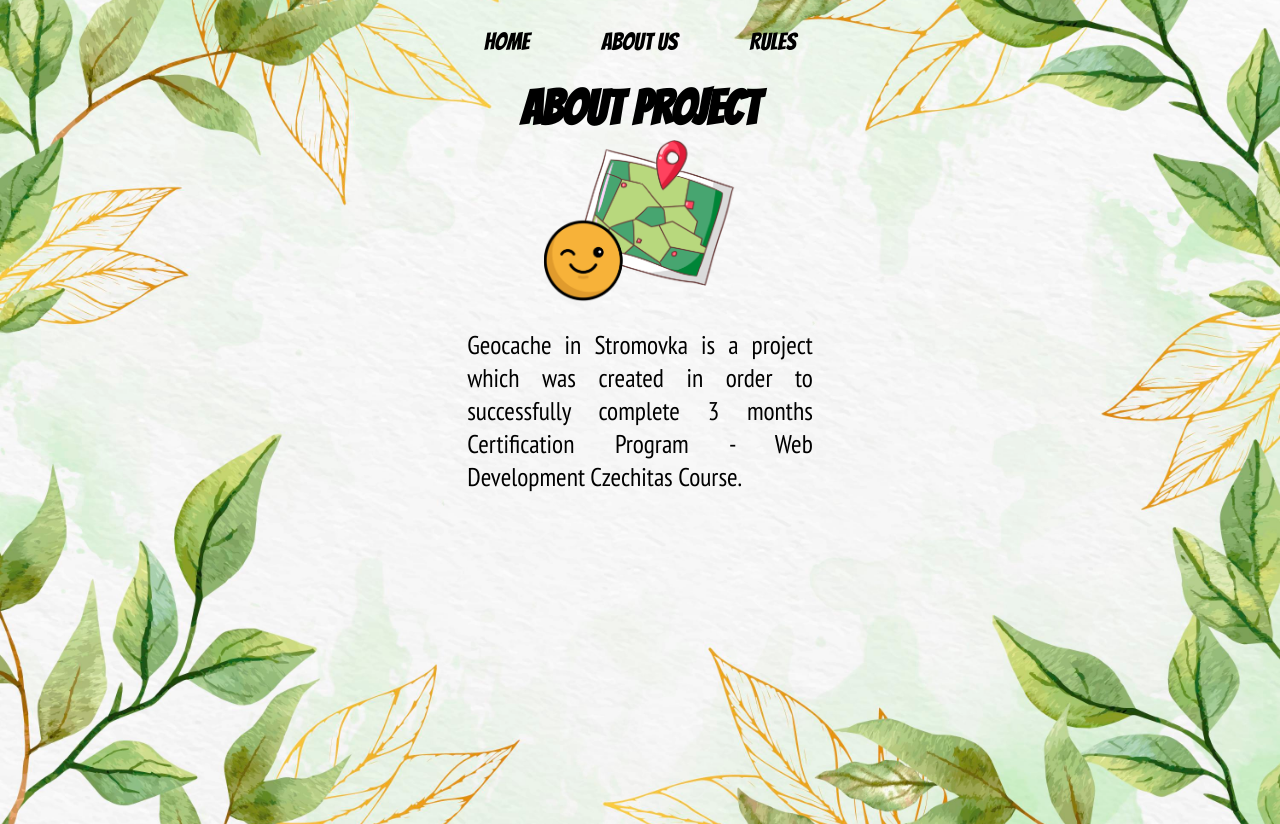
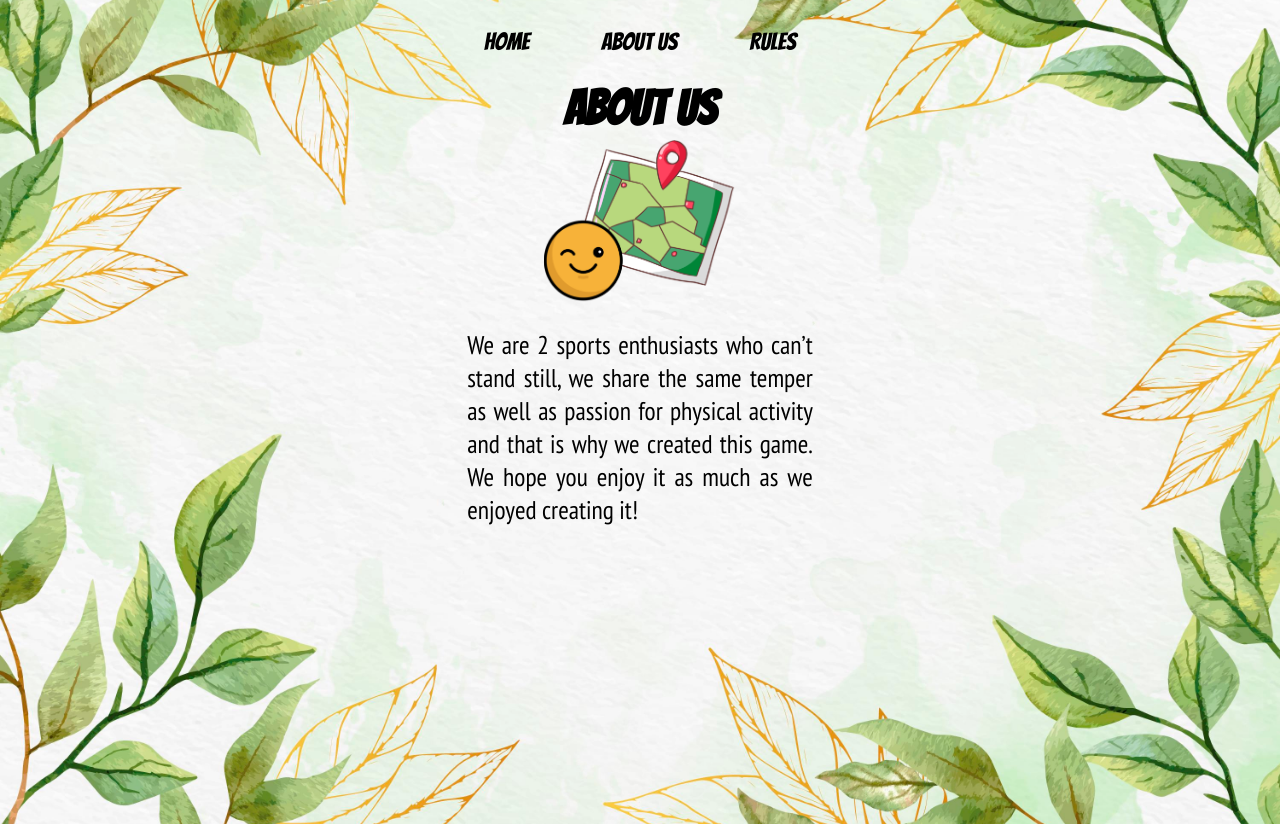
Before and after one commit to Tereza-mun/geocaching-project, a React app: page /about in a window 1280 px wide. Built offline with nearby package versions, Linux system fonts and the light colour scheme.

Commit message:
About Us returned-test

```diff
--- a/src/About/index.jsx
+++ b/src/About/index.jsx
@@ -5,12 +5,13 @@ import "./style.css";
 const About = () => {
   return (
     <>
-      <h2 className="heading">ABOUT PROJECT</h2>
+      <h2 className="heading">ABOUT US</h2>
       <img className="logo-about" src={logo}></img>
       <p className="paragraph-about">
-        Geocache in Stromovka is a project which was created in order to
-        successfully complete 3 months Certification Program - Web Development
-        Czechitas Course.
+        We are 2 sports enthusiasts who can’t stand still, we share the same
+        temper as well as passion for physical activity and that is why we
+        created this game. We hope you enjoy it as much as we enjoyed creating
+        it!
       </p>
     </>
   );
```
